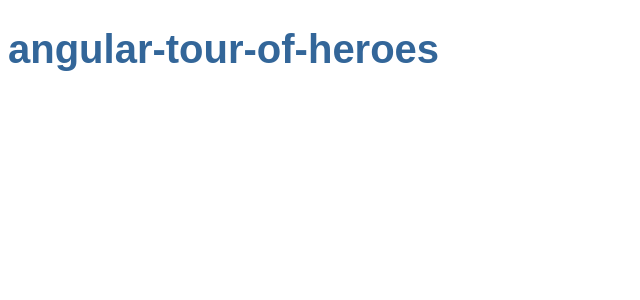
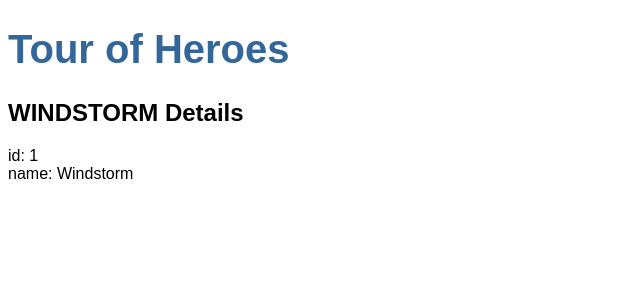
Before and after one commit to camila-cfox/angular-tour-of-heroes, an Angular app: page / in a window 1280 px wide. Shown: the top 300 px of the page, without its empty margins (0-640 px from the left). Built offline with nearby package versions, Linux system fonts and the light colour scheme.

Commit message:
printing the hero object - pipe Uppercase

```diff
--- a/src/app/app.component.html
+++ b/src/app/app.component.html
@@ -1 +1,2 @@
 <h1>{{title}}</h1>
+<app-heroes></app-heroes>
--- a/src/app/app.component.ts
+++ b/src/app/app.component.ts
@@ -6,5 +6,5 @@
   styleUrls: ['./app.component.css']
 })
 export class AppComponent {
-  title = 'angular-tour-of-heroes';
+  title = 'Tour of Heroes';
 }
--- /dev/null
+++ b/src/app/hero.ts
@@ -0,0 +1,4 @@
+export interface Hero {
+  id: number;
+  name: string;
+}
--- a/src/app/heroes/heroes.component.html
+++ b/src/app/heroes/heroes.component.html
@@ -1 +1,3 @@
-<p>heroes works!</p>
+<h2>{{hero.name | uppercase}} Details</h2>
+<div><span>id: </span>{{hero.id}}</div>
+<div><span>name: </span>{{hero.name}}</div>
--- a/src/app/heroes/heroes.component.ts
+++ b/src/app/heroes/heroes.component.ts
@@ -1,4 +1,5 @@
 import { Component, OnInit } from '@angular/core';
+import { Hero } from '../hero';
 
 @Component({
   selector: 'app-heroes',
@@ -7,6 +8,11 @@
 })
 export class HeroesComponent implements OnInit {
 
+hero: Hero ={
+  id : 1,
+  name : 'Windstorm'
+};
+
   constructor() { }
 
   ngOnInit(): void {
```
